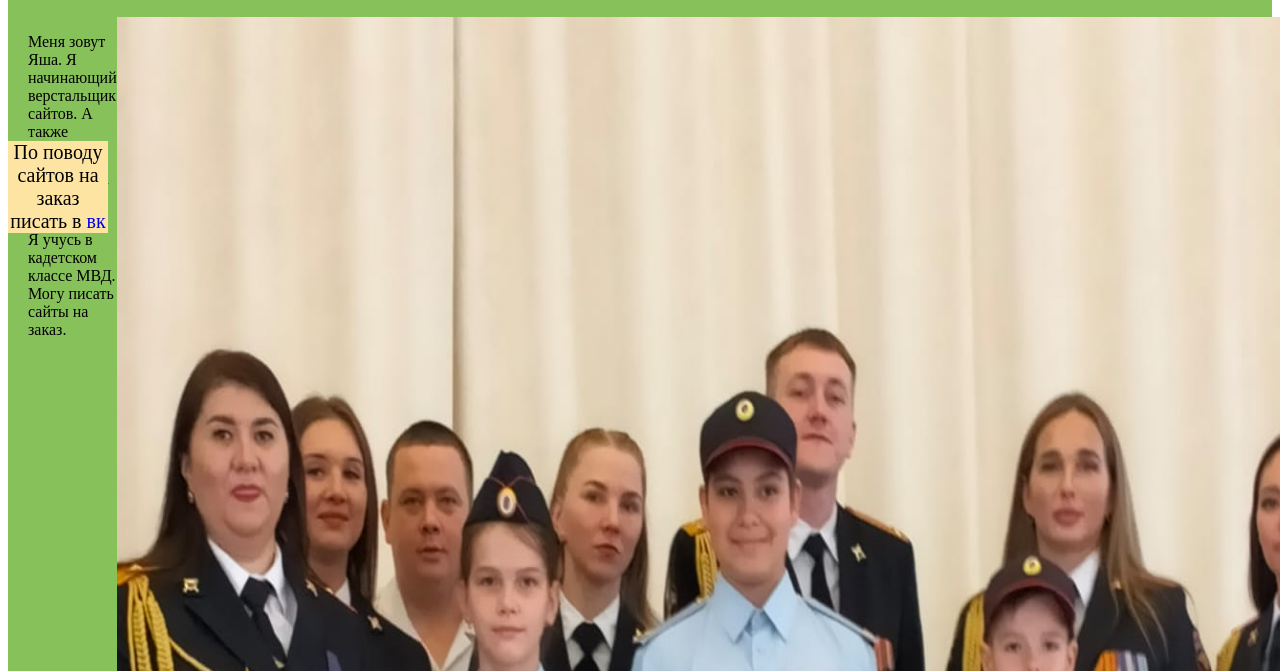
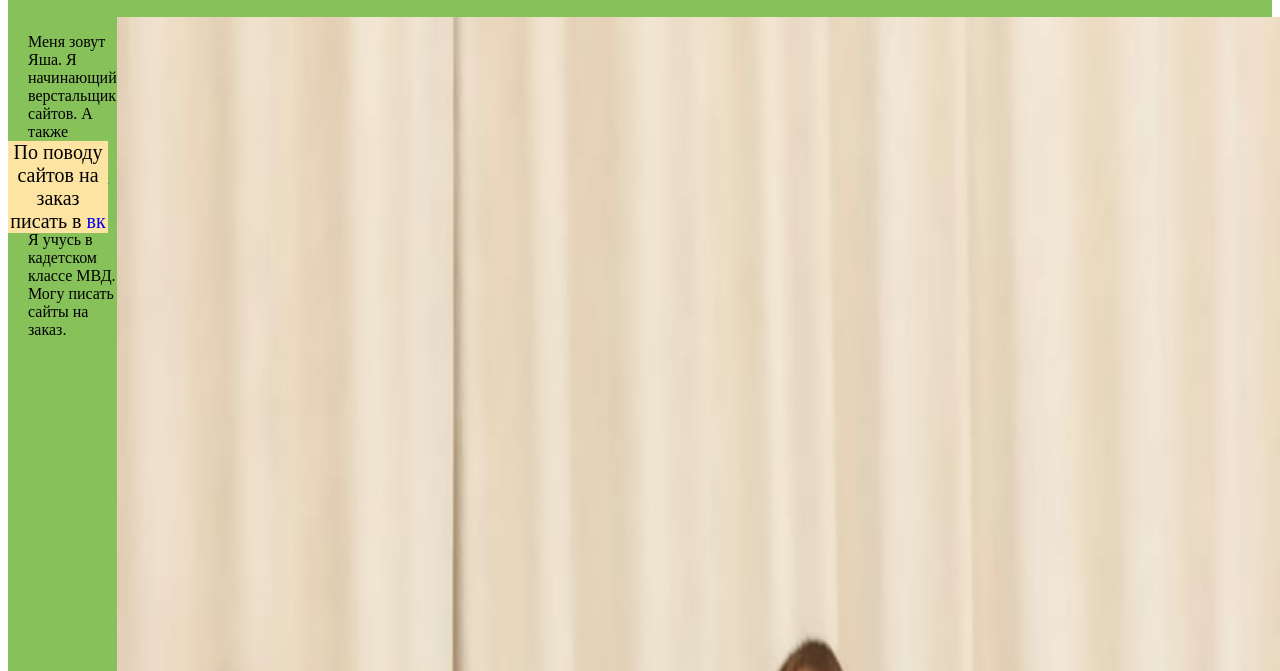
Before and after one commit to Jester20-10/proekt, a plain HTML site: page index.html in a window 1280 px wide. Shown: the part 129-800 px from the top of the page. Drawn offline with Linux system fonts and the light colour scheme.

Commit message:
Update style.css

```diff
--- a/style.css
+++ b/style.css
@@ -20,7 +20,7 @@ main{
 }
 main img{
     width: 100%;
-    height: 1600px;
+    height: 3200px;
 }
 
 main a{
```
